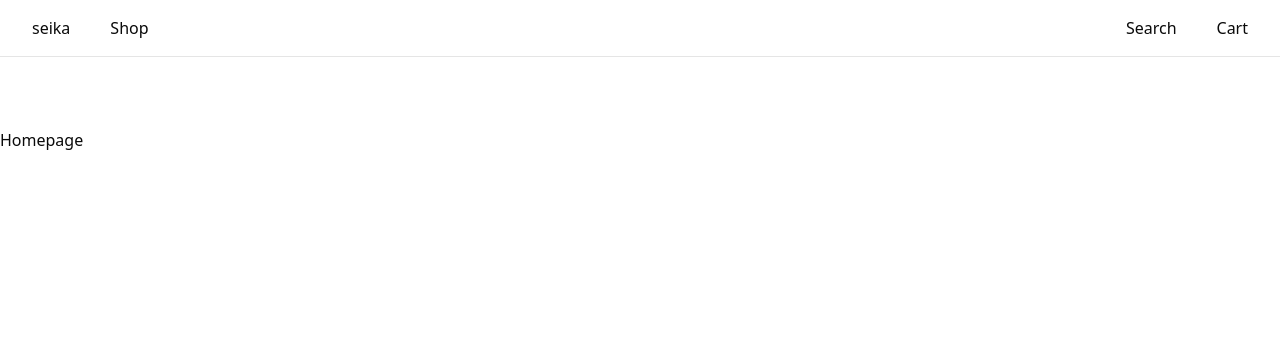
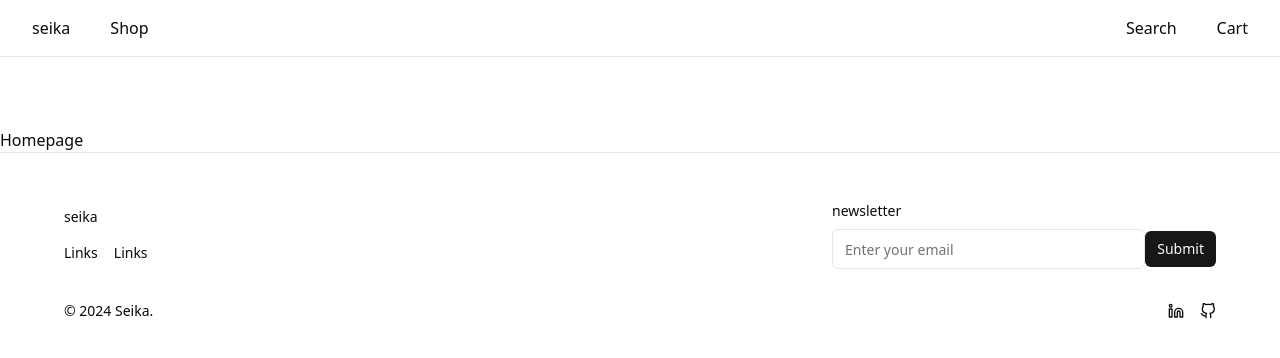
Before and after one commit to achris-alonzo30/untitled, a Next.js app: page / in a window 1280 px wide. Shown: the top 358 px of the page. Built offline with nearby package versions, Linux system fonts and the light colour scheme.

Commit message:
create a skeleton template for the footer section

```diff
--- a/package.json
+++ b/package.json
@@ -16,6 +16,7 @@
   "dependencies": {
     "@clerk/nextjs": "^5.3.0",
     "@prisma/client": "^5.18.0",
+    "@radix-ui/react-slot": "^1.1.0",
     "@t3-oss/env-nextjs": "^0.10.1",
     "class-variance-authority": "^0.7.0",
     "clsx": "^2.1.1",
@@ -26,6 +27,7 @@
     "prisma": "^5.18.0",
     "react": "^18.3.1",
     "react-dom": "^18.3.1",
+    "react-icons": "^5.2.1",
     "tailwind-merge": "^2.4.0",
     "tailwindcss-animate": "^1.0.7",
     "zod": "^3.23.3"
--- a/src/app/layout.tsx
+++ b/src/app/layout.tsx
@@ -24,6 +24,7 @@ export default function RootLayout({
           <main className="flex flex-col h-full w-full">
             {children}
           </main>
+          <Footer />
         </body>
       </html>
     </ClerkProvider>
--- a/src/components/Footer.tsx
+++ b/src/components/Footer.tsx
@@ -1,19 +1,35 @@
 import Link from "next/link"
+import { Newsletter } from "./Newsletter"
+import { FiGithub, FiLinkedin } from "react-icons/fi";
 
 export const Footer = () => {
     return (
-        <footer className="flex-1 mt-auto w-full py-4 px-8">
-            <nav className="flex items-center justify-between gap-6 max-w-7xl ">
-                <ul>
-                    <h2>seika</h2>
+        <footer className="flex-1 mt-auto w-full px-8 md:py-12 border-t">
+            <nav className="container flex flex-col md:flex-row items-center justify-center sm:justify-between gap-6 md:gap-16 max-w-7xl text-sm">
+                <ul className="flex flex-col justify-between items-center md:items-start gap-4">
+                    <h2 className="font-medium">seika</h2>
+                    <div className="flex-1 flex items-center gap-4">
+                        <Link href="#">
+                            Links
+                        </Link>
+                        <Link href="#">
+                            Links
+                        </Link>
+                    </div>
                 </ul>
-
-                <ul>
+                <ul className="flex w-full max-w-sm flex-col gap-2">
+                    <h3 className="font-medium">newsletter</h3>
+                    <Newsletter />
+                </ul>
+            </nav>
+            <nav className="container mt-8 flex items-center justify-center sm:justify-between gap-16 max-w-7xl w-full text-sm">
+                <p>© {new Date().getFullYear()} Seika.</p>
+                <ul className="ml-auto flex items-center gap-4">
                     <Link href="#">
-                        Search
+                        <FiLinkedin className="size-4" />
                     </Link>
                     <Link href="#">
-                        Cart
+                        <FiGithub className="size-4" />
                     </Link>
                 </ul>
             </nav>
--- a/src/components/Header.tsx
+++ b/src/components/Header.tsx
@@ -3,7 +3,7 @@ import Link from "next/link"
 export const Header = () => {
     return (
         <header className="w-full fixed top-0 border-b py-4 px-8 bg-opacity-30">
-            <nav className="flex items-center justify-between gap-6 max-w-7xl ">
+            <nav className="flex items-center mx-auto justify-between gap-6 max-w-7xl ">
                 <ul className="flex items-center gap-10">
                     <h2 className="font-medium">seika</h2>
                     <Link href="#shop">
--- /dev/null
+++ b/src/components/Newsletter.tsx
@@ -0,0 +1,24 @@
+"use client";
+
+import { Button } from "./ui/button"
+import { Input } from "./ui/input"
+
+export const Newsletter = () => {
+    return (
+        <form className="flex items-center">
+            <Input
+                required
+                type="email"
+                name="email"
+                className="max-w-lg flex-1"
+                placeholder="Enter your email"
+            />
+            <Button
+                size="sm"
+                type="submit"
+            >
+                Submit
+            </Button>
+        </form>
+    )
+}
--- /dev/null
+++ b/src/components/ui/button.tsx
@@ -0,0 +1,56 @@
+import * as React from "react"
+import { Slot } from "@radix-ui/react-slot"
+import { cva, type VariantProps } from "class-variance-authority"
+
+import { cn } from "@/lib/utils"
+
+const buttonVariants = cva(
+  "inline-flex items-center justify-center whitespace-nowrap rounded-md text-sm font-medium ring-offset-background transition-colors focus-visible:outline-none focus-visible:ring-2 focus-visible:ring-ring focus-visible:ring-offset-2 disabled:pointer-events-none disabled:opacity-50",
+  {
+    variants: {
+      variant: {
+        default: "bg-primary text-primary-foreground hover:bg-primary/90",
+        destructive:
+          "bg-destructive text-destructive-foreground hover:bg-destructive/90",
+        outline:
+          "border border-input bg-background hover:bg-accent hover:text-accent-foreground",
+        secondary:
+          "bg-secondary text-secondary-foreground hover:bg-secondary/80",
+        ghost: "hover:bg-accent hover:text-accent-foreground",
+        link: "text-primary underline-offset-4 hover:underline",
+      },
+      size: {
+        default: "h-10 px-4 py-2",
+        sm: "h-9 rounded-md px-3",
+        lg: "h-11 rounded-md px-8",
+        icon: "h-10 w-10",
+      },
+    },
+    defaultVariants: {
+      variant: "default",
+      size: "default",
+    },
+  }
+)
+
+export interface ButtonProps
+  extends React.ButtonHTMLAttributes<HTMLButtonElement>,
+    VariantProps<typeof buttonVariants> {
+  asChild?: boolean
+}
+
+const Button = React.forwardRef<HTMLButtonElement, ButtonProps>(
+  ({ className, variant, size, asChild = false, ...props }, ref) => {
+    const Comp = asChild ? Slot : "button"
+    return (
+      <Comp
+        className={cn(buttonVariants({ variant, size, className }))}
+        ref={ref}
+        {...props}
+      />
+    )
+  }
+)
+Button.displayName = "Button"
+
+export { Button, buttonVariants }
--- /dev/null
+++ b/src/components/ui/input.tsx
@@ -0,0 +1,25 @@
+import * as React from "react"
+
+import { cn } from "@/lib/utils"
+
+export interface InputProps
+  extends React.InputHTMLAttributes<HTMLInputElement> {}
+
+const Input = React.forwardRef<HTMLInputElement, InputProps>(
+  ({ className, type, ...props }, ref) => {
+    return (
+      <input
+        type={type}
+        className={cn(
+          "flex h-10 w-full rounded-md border border-input bg-background px-3 py-2 text-sm ring-offset-background file:border-0 file:bg-transparent file:text-sm file:font-medium placeholder:text-muted-foreground focus-visible:outline-none focus-visible:ring-2 focus-visible:ring-ring focus-visible:ring-offset-2 disabled:cursor-not-allowed disabled:opacity-50",
+          className
+        )}
+        ref={ref}
+        {...props}
+      />
+    )
+  }
+)
+Input.displayName = "Input"
+
+export { Input }
```
Also changed, not shown: 1 other file (tests, documents, lock files or other folders).
